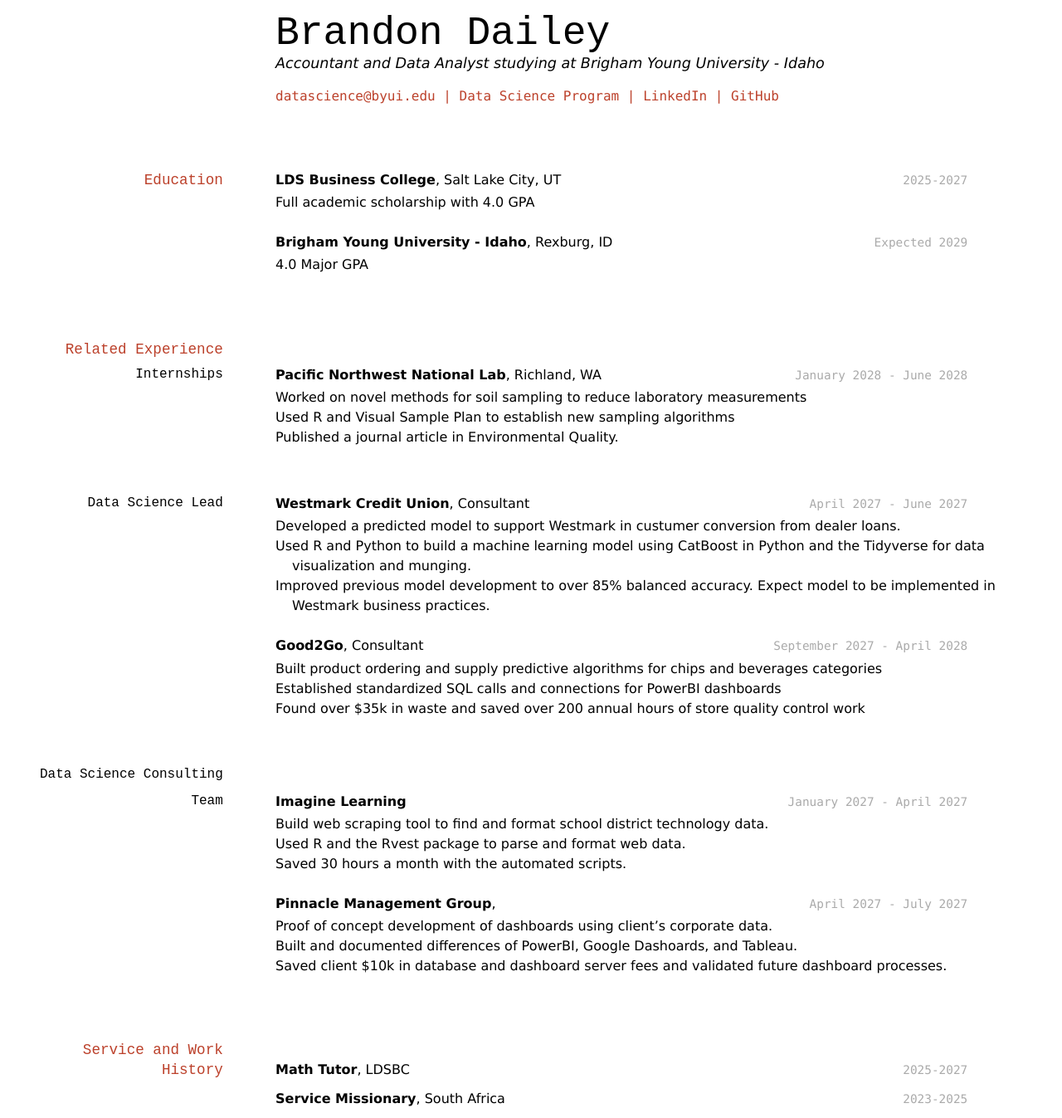
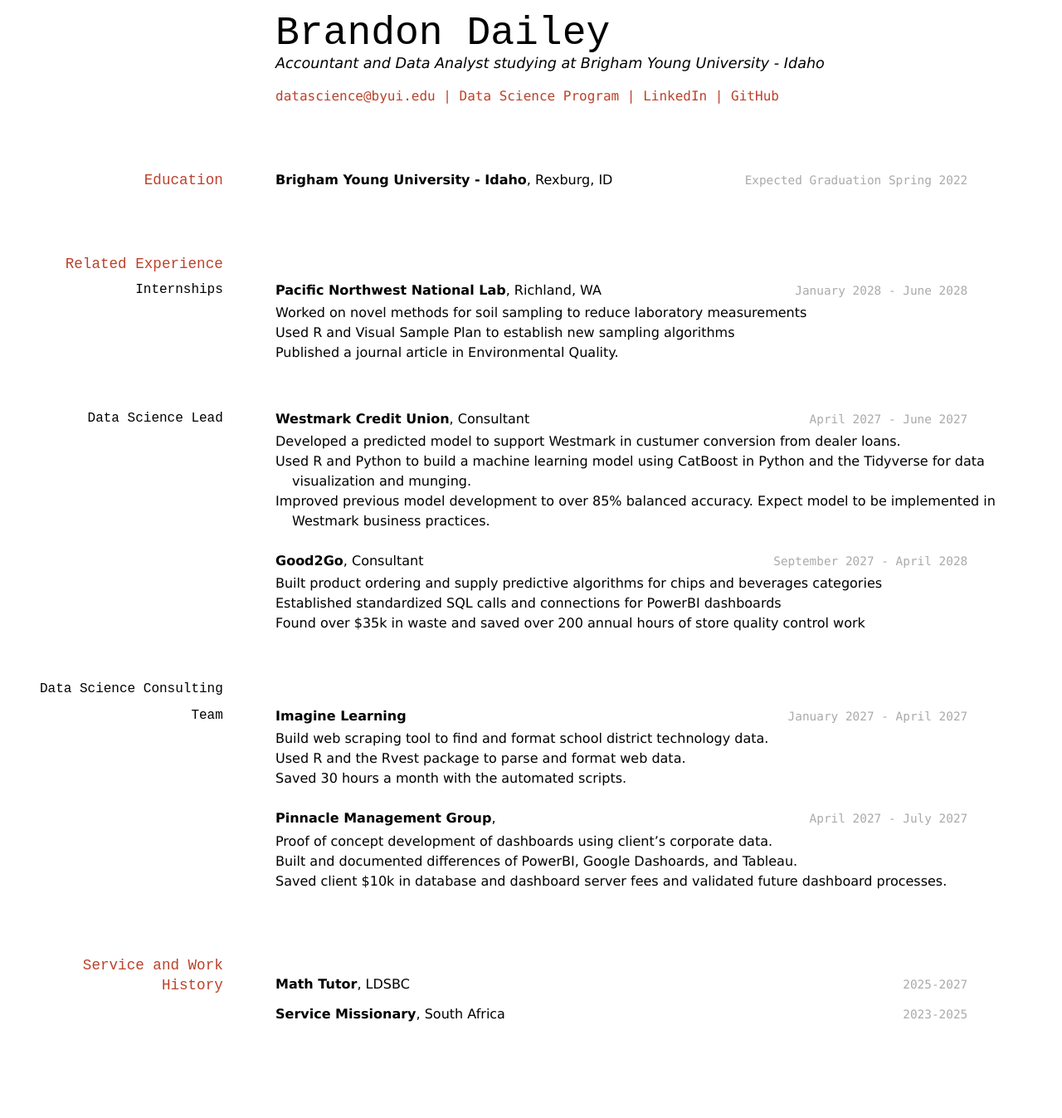
Before and after one commit to adriandailey/dailey_resume, a Jekyll site: the page built from docs/index.md, in a window 1280 px wide. Shown: the whole page at 83% size. Built offline with Jekyll 4.4.1, drawn with Linux system fonts in a browser that asks for light colours; after the commit the page ends 1245 px from its top, so only the background shows below that.

Commit message:
Update index.md

```diff
--- a/docs/index.md
+++ b/docs/index.md
@@ -16,15 +16,10 @@ Accountant and Data Analyst studying at Brigham Young University - Idaho
 
 ## Education
 
-`2025-2027`
-__LDS Business College__, Salt Lake City, UT
-
-- Full academic scholarship with 4.0 GPA
-
-`Expected 2029`
+`Expected Graduation Spring 2022`
 __Brigham Young University - Idaho__, Rexburg, ID
 
-- 4.0 Major GPA
+
 
 
 ## Related Experience
```
